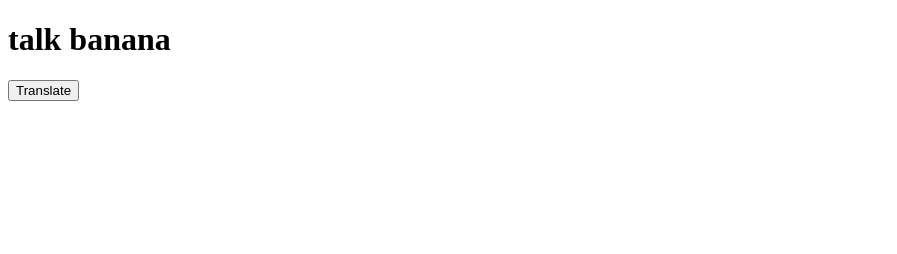
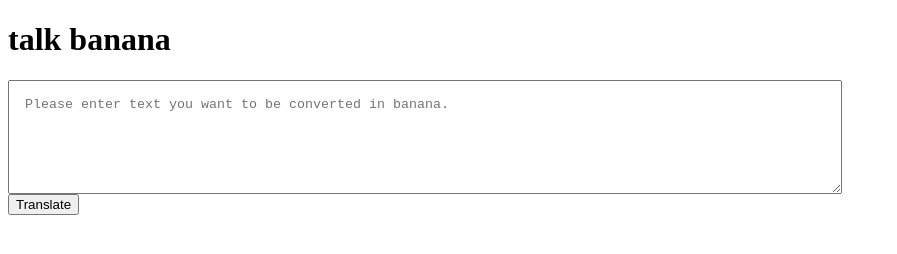
Before and after one commit to rajatgupta001/banana-speak, a plain HTML site: page index.html in a window 1280 px wide. Shown: the whole page, without its empty margins (0-897 px from the left). Drawn offline with Linux system fonts and the light colour scheme.

Commit message:
ex4: textarea input

```diff
--- a/app.js
+++ b/app.js
@@ -1,9 +1,11 @@
 var btnTranslate = document.querySelector("#btn-translate");
-//console.log(btnTranslate);
+var txtInput = document.querySelector("#txt-input");
+console.log(txtInput);
 
 function clickHandler()
 {
     console.log("clicked");
+    console.log("input", txtInput.value);
 }
 
 btnTranslate.addEventListener("click", clickHandler());
--- a/index.html
+++ b/index.html
@@ -4,11 +4,19 @@
     <meta charset="UTF-8">
     <meta http-equiv="X-UA-Compatible" content="IE=edge">
     <meta name="viewport" content="width=device-width, initial-scale=1.0">
-
+    <style>
+        #txt-input{
+            display: block;
+            height:10vh;
+            width: 100vh;
+            padding: 1rem;
+        }
+    </style>
     <title>Banana speak</title>
 </head>
 <body>
     <h1>talk banana</h1>
+    <textarea placeholder = "Please enter text you want to be converted in banana." id = "txt-input"></textarea>
     <button id = "btn-translate">Translate</button>
 
     <script src="app.js" type="text/javascript"></script>
```
